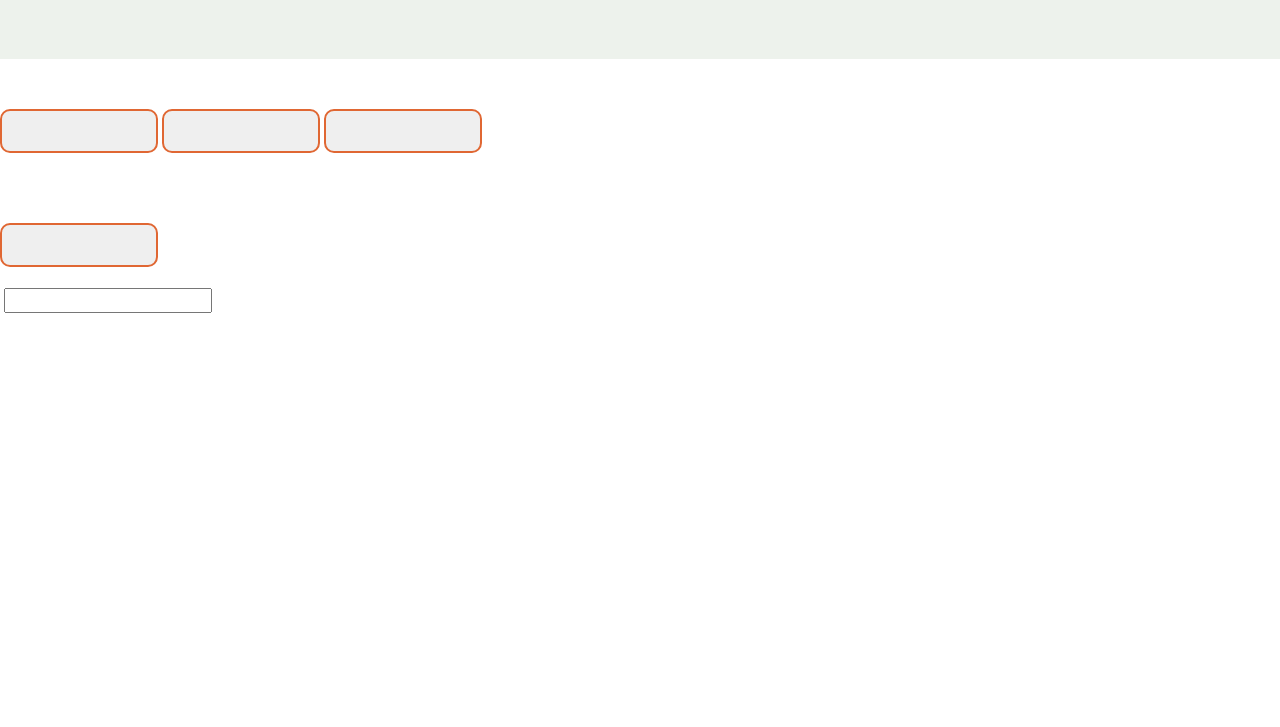
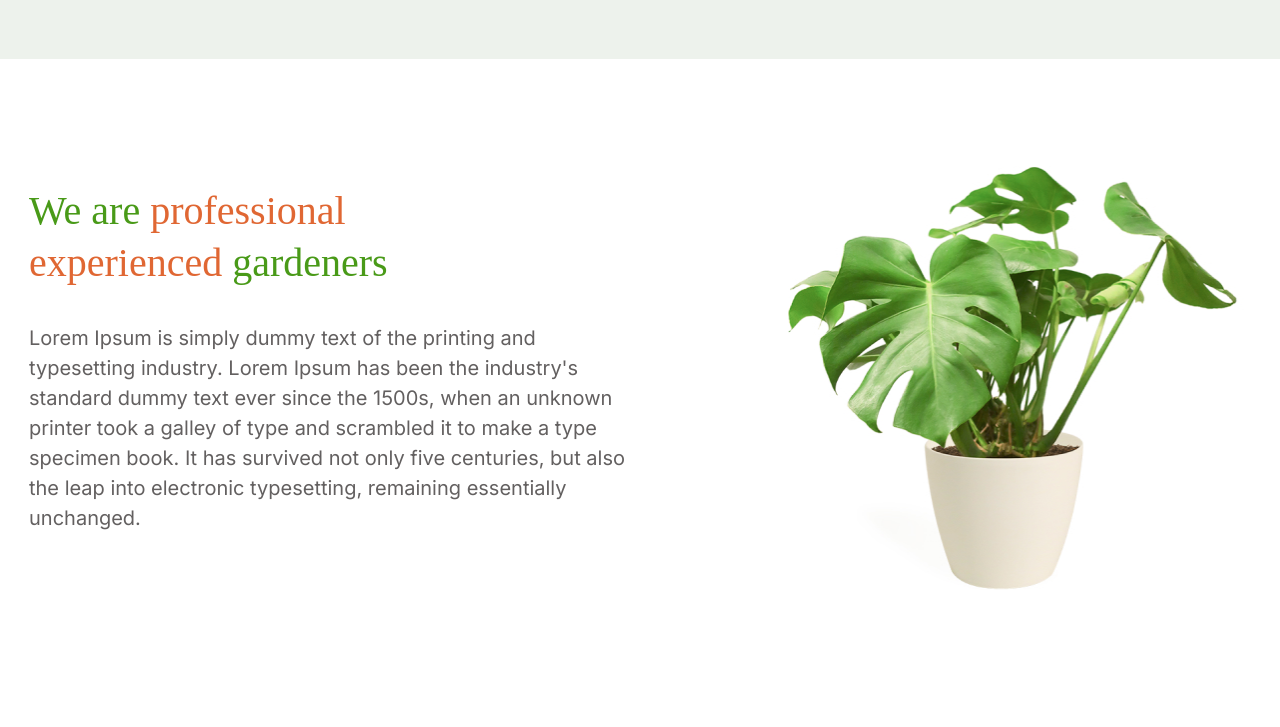
Before and after one commit to Artem589/Plants, a website: page index.html in a window 1280 px wide. Shown: the part 640-1367 px from the top of the page. Before the commit the page ends 973 px from the top, so only its background shows below. Drawn offline with nearby package versions, Linux system fonts and the light colour scheme.

Commit message:
complete about section

```diff
--- a/index.html
+++ b/index.html
@@ -49,8 +49,16 @@
         </section>
     <section class="about">
         <div class="container">
-            <h2 class="about__title"></h2>
-        <p class="text"></p>
+            <div class="about__container">
+                <div class="about__content">
+                    <h2 class="about__title"><span>We are</span> professional experienced <span>gardeners</span></h2>
+                    <p class="about__text">Lorem Ipsum is simply dummy text of the printing and typesetting industry. Lorem Ipsum has been the industry's standard dummy text ever since the 1500s, when an unknown printer took a galley of type and scrambled it to make a type specimen book. It has survived not only five centuries, but also the leap into electronic typesetting, remaining essentially unchanged. </p>
+                </div>
+                <div class="about__img">
+                    <img class="img2" src="./assests/houseplant 1.jpg" alt="">
+                </div>
+            </div>
+
         </div>
 
         <!-- fon? -->
--- a/style.css
+++ b/style.css
@@ -111,9 +111,56 @@ span {
     border-radius: 10px;
     border: 2px solid #E06733;
     margin-top: 30px;
+    background-color: rgba(117, 190, 218, 0.0);;
 }
 
 .welcome__img {
     width: 448px;
     height: 407px;
 }
+
+/* About section */
+.about {
+    display: flex;
+    justify-content: center;
+    background-color: #FFFFFF;
+}
+.about__container {
+    display: flex;
+    justify-content: space-between;
+    padding: 93px 0;
+}
+
+.about__content {
+    width: 605px;
+    height: 350px;
+}
+
+.about__title {
+    font-family: 'Inika';
+    font-weight: 400;
+    font-size: 40px;
+    line-height: 52px;
+    color: #E06733;
+
+    width: 463px;
+}
+.about__text {
+    font-family: 'Inter';
+    font-weight: 400;
+    font-size: 20px;
+    line-height: 30px;
+
+    word-wrap: break-word;
+    color: #636060;
+}
+.about__img {
+    width: 463px;
+    height: 479px;
+}
+
+.img2 {
+    width: 100%;
+    height: 100%;
+    margin-top: -26px;
+}
```
Also changed, not shown: assests/houseplant 1.jpg (added).
